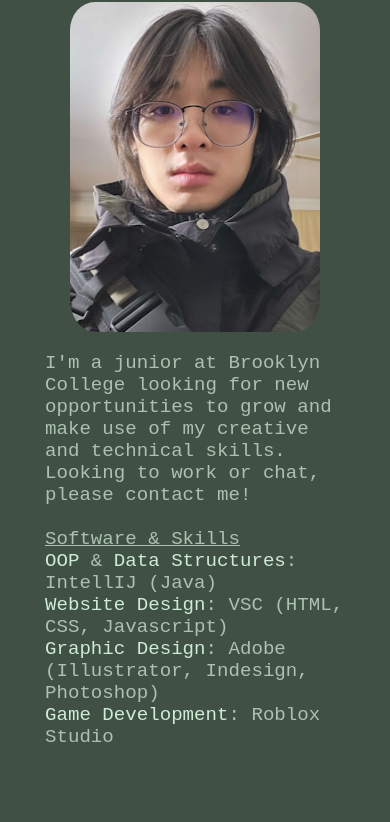
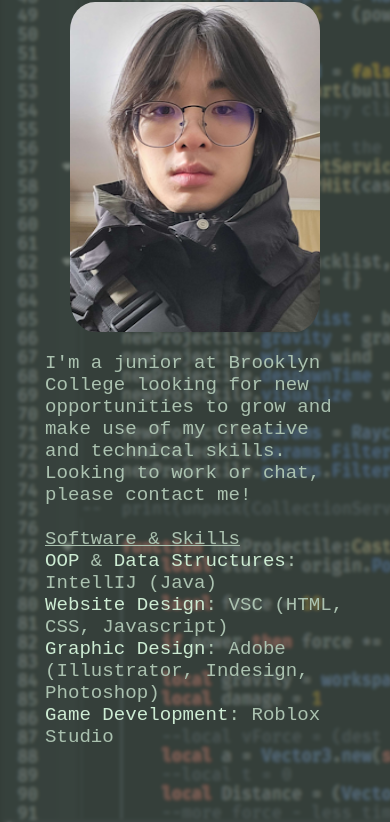
Before and after one commit to sheldonwuhung/portfolio, a plain HTML site: page index.html in a window 390 px wide. Shown: the part 191-1013 px from the top of the page. Drawn offline with nearby package versions, Linux system fonts and the light colour scheme.

Commit message:
background

```diff
--- a/active.css
+++ b/active.css
@@ -112,7 +112,7 @@
         text-align: left;
         max-width: 1600px;
         min-width: 1600px;
-        background-color: rgb(65, 80, 69);
+        /* background-color: rgb(65, 80, 69); */
     }
 
     div.grid1 {
@@ -158,6 +158,7 @@
                 div.text2 {
                     font-size: 210%;
                 }
+
             }
 
             div.circles * {
@@ -321,7 +322,7 @@
         text-align: left;
         max-width: 1300px;
         min-width: 1300px;
-        background-color: rgb(65, 80, 69);
+        /* background-color: rgb(65, 80, 69); */
     }
 
     div.grid1 {
@@ -616,7 +617,7 @@
         text-align: left;
         max-width: 75vw;
         min-width: 300px;
-        background-color: rgb(65, 80, 69);
+        /* background-color: rgb(65, 80, 69); */
     }
 
     div.grid2 {
@@ -779,6 +780,7 @@ div.centerButton {
 
 body {
     background-color: rgb(65, 80, 69);
+    background-image: url("images/h2.png");
     z-index: 1;
 }
 
```
Also changed, not shown: images/h.png (added), images/h2.png (added), 1 other file.
